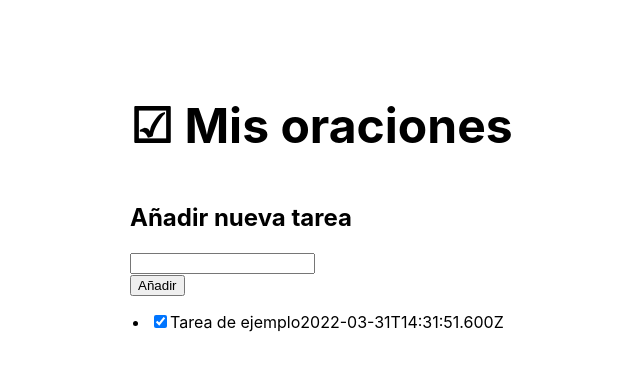
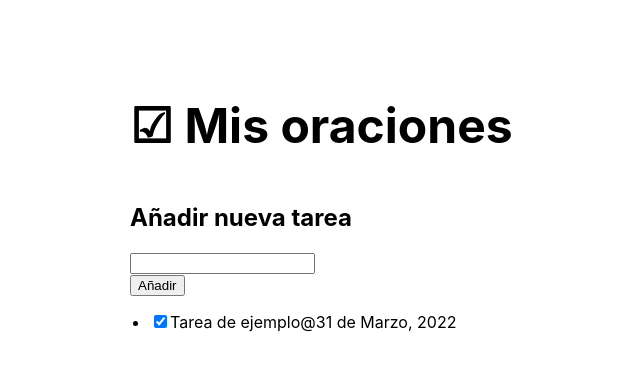
Before and after one commit to oneeyedman/curso-react-js, a React (Create React App) app in the folder ej01-todo/: page / in a window 1280 px wide. Both pictures are taken after a click on the checkbox "Tarea de ejemplo". Shown: the top 370 px of the page, without its empty margins (156-796 px from the left). Built offline with nearby package versions, Linux system fonts and the light colour scheme.

Commit message:
Format completion date

```diff
--- a/ej01-todo/src/components/Task.js
+++ b/ej01-todo/src/components/Task.js
@@ -1,5 +1,6 @@
 import { connect } from "react-redux";
 import { completeAction } from "../state/actions";
+import { formatDate } from "../utils/date";
 
 function Task(props) {
   const { label, id, done, completed_date } = props;
@@ -8,10 +9,10 @@ function Task(props) {
     props.complete(taskID);
   }
   return (
-    <div className="task">
+    <div className={`task ${done ? 'task--done':''}`}>
       <input id={ id } name="tasks" type="checkbox" onChange={handleStatusChange} checked={done} />
       <label htmlFor={ id }>{ label }</label>
-      {done && <time dateTime={ completed_date }>{ completed_date }</time>}
+      {done && <time dateTime={ completed_date }>{ formatDate(completed_date) }</time>}
     </div>
   );
 }
--- /dev/null
+++ b/ej01-todo/src/utils/date.js
@@ -0,0 +1,30 @@
+function formatDate(dateStr) {
+  const MONTHS = [
+    'Enero',
+    'Febrero',
+    'Marzo',
+    'Abril',
+    'Mayo',
+    'Junio',
+    'Julio',
+    'Agosto',
+    'Septiembre',
+    'Octubre',
+    'Noviembre',
+    'Diciembre',
+  ];
+
+  const date = new Date(dateStr);
+  const day = date.getDate();
+  const month = MONTHS[date.getMonth()];
+  const year = date.getFullYear();
+  return `@${day} de ${month}, ${year}`;
+}
+
+
+
+
+
+export {
+  formatDate
+}
```
